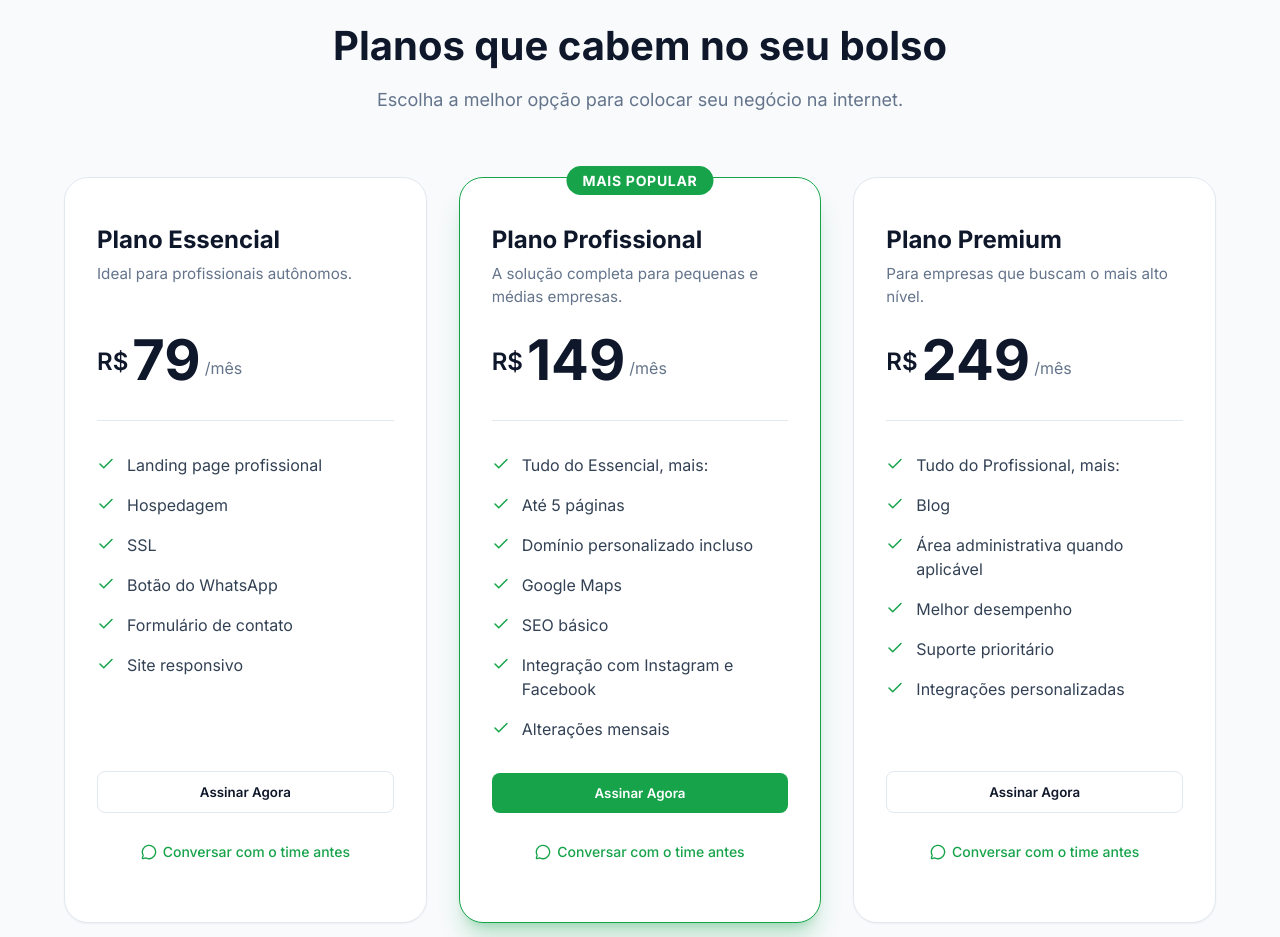
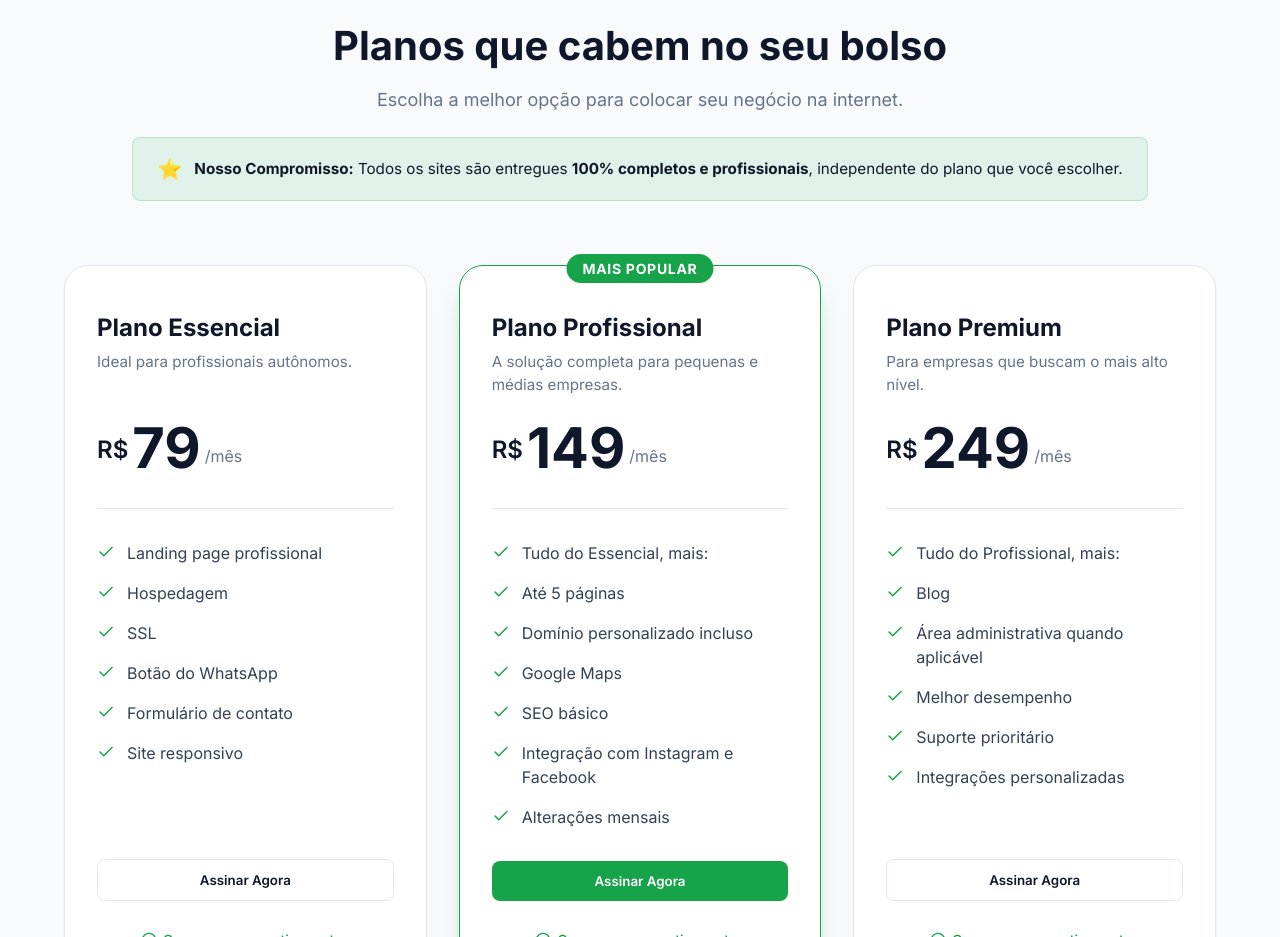
Before and after one commit to Mecky59/seusiteonline, a React (Vite) app: page / in a window 1280 px wide. Shown: the part 1680-2617 px from the top of the page. Built offline with nearby package versions, Linux system fonts and the light colour scheme; no server answers.

Commit message:
feat: add trust badge to pricing section

```diff
--- a/src/components/Pricing.jsx
+++ b/src/components/Pricing.jsx
@@ -62,6 +62,11 @@ export default function Pricing({ onSelectPlan }) {
         <div className={styles.header}>
           <h2 className={styles.title}>Planos que cabem no seu bolso</h2>
           <p className={styles.subtitle}>Escolha a melhor opção para colocar seu negócio na internet.</p>
+
+          <div className={styles.trustBadge}>
+            <span className={styles.trustIcon}>⭐</span>
+            <p><strong>Nosso Compromisso:</strong> Todos os sites são entregues <strong>100% completos e profissionais</strong>, independente do plano que você escolher.</p>
+          </div>
         </div>
 
         <div className={styles.grid}>
--- a/src/components/Pricing.module.css
+++ b/src/components/Pricing.module.css
@@ -140,3 +140,8 @@
 
 .contactBtn { display: flex; align-items: center; justify-content: center; width: 100%; margin-top: 1rem; padding: 0.75rem; color: var(--color-green); font-size: 0.875rem; font-weight: 500; text-decoration: none; border-radius: var(--radius-md); transition: background-color 0.2s ease; }
 .contactBtn:hover { background-color: rgba(22, 163, 74, 0.1); }
+
+.trustBadge { display: inline-flex; align-items: center; justify-content: center; gap: 0.75rem; background-color: rgba(22, 163, 74, 0.1); border: 1px solid rgba(22, 163, 74, 0.2); padding: 1rem 1.5rem; border-radius: var(--radius-md); margin-top: 1.5rem; text-align: left; }
+.trustBadge p { margin: 0; color: var(--color-black); font-size: 0.95rem; line-height: 1.4; }
+.trustIcon { font-size: 1.25rem; }
+@media (max-width: 768px) { .trustBadge { flex-direction: column; text-align: center; } }
```
